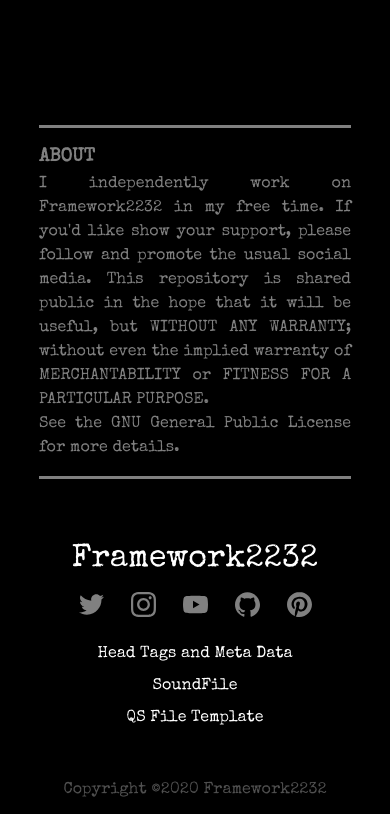
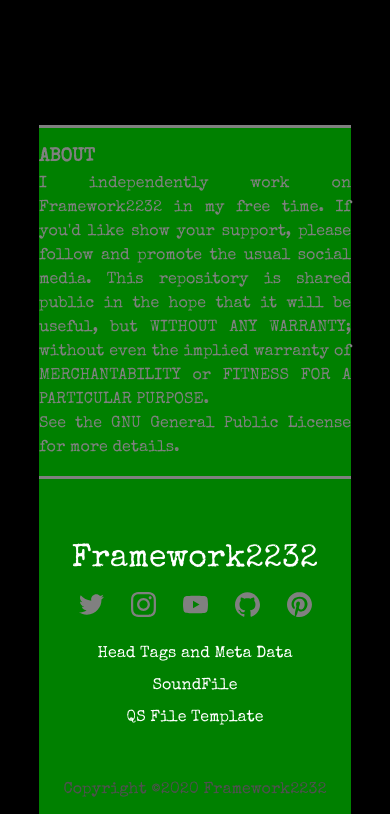
Before and after one commit to framework2232/framework2232.github.io, a plain HTML site: page index.html in a window 390 px wide. Shown: the part 2519-3333 px from the top of the page. Drawn offline with Linux system fonts and the light colour scheme.

Commit message:
footer unresponsive

```diff
--- a/index.html
+++ b/index.html
@@ -202,7 +202,7 @@
 
 
         footer {
-            background-color: black;
+            background-color: green;
             display: flex;
             flex-wrap: wrap;
             text-decoration: none;
@@ -234,8 +234,7 @@
 
         .footer__section {
             margin: auto;
-            width: 28%;
-            min-width: 260px;
+            width: 260px;
         }
 
         .footer__site__title {
```
